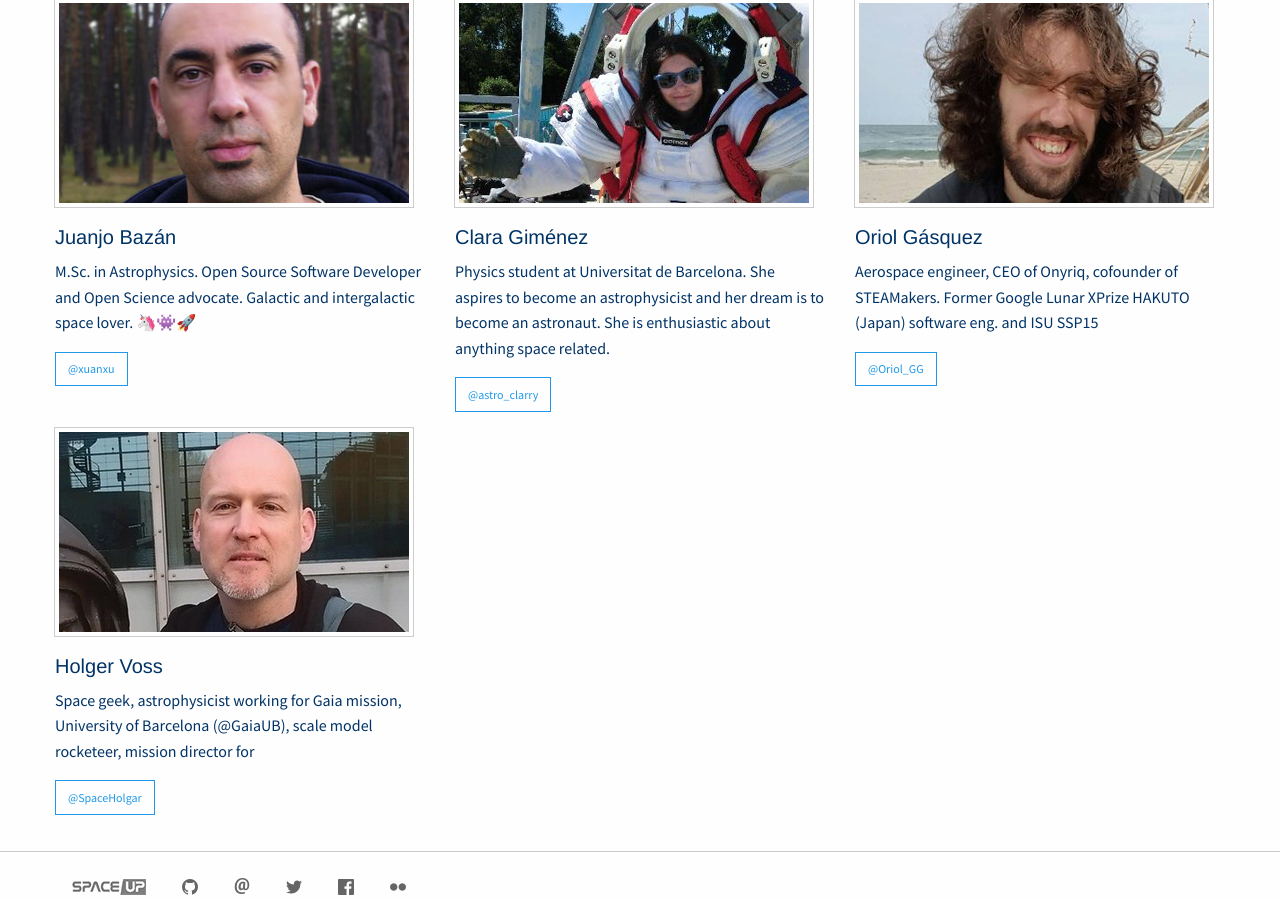
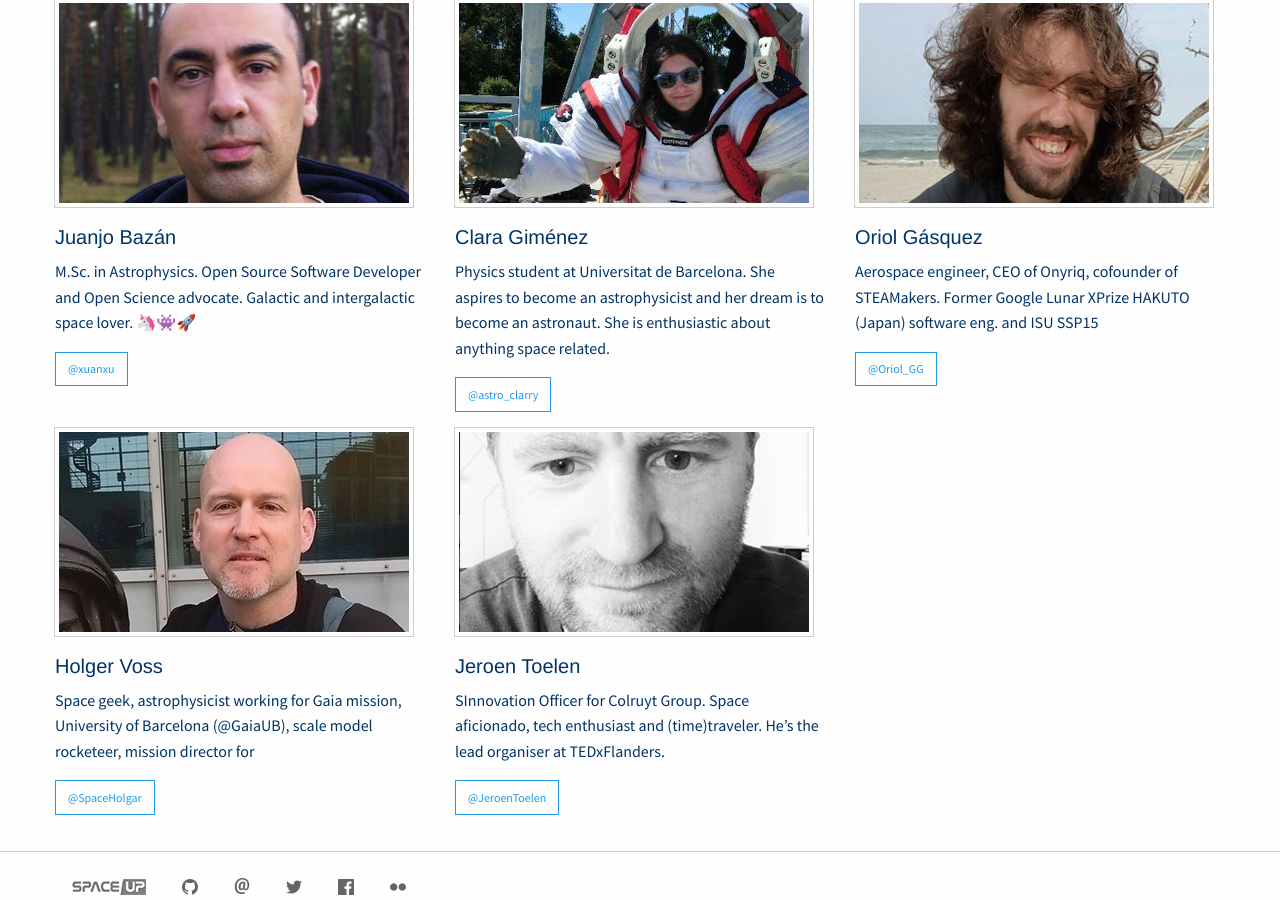
Before and after one commit to xuanxu/spaceup_bcn, a Jekyll site: the page built from team.html, in a window 1280 px wide and 900 px high, scrolled down 767 px. Built offline with Jekyll 4.4.1, drawn with Linux system fonts in a browser that asks for light colours.

Commit message:
adds Jeroen to the team

```diff
--- a/team.html
+++ b/team.html
@@ -31,6 +31,10 @@ members:
     description: Space geek, astrophysicist working for Gaia mission, University of Barcelona (@GaiaUB), scale model rocketeer, mission director for #MoonDot missions of @Mausonaut
     twitter: SpaceHolgar
     pic: holger.jpg
+  - name: Jeroen Toelen
+    description: SInnovation Officer for Colruyt Group. Space aficionado, tech enthusiast and (time)traveler.  He’s the lead organiser at TEDxFlanders.
+    twitter: JeroenToelen
+    pic: jeroen.jpg
 ---
 
 <div id="team-header" class="bigpic">
```
Also changed, not shown: images/team/jeroen.jpg (added).
